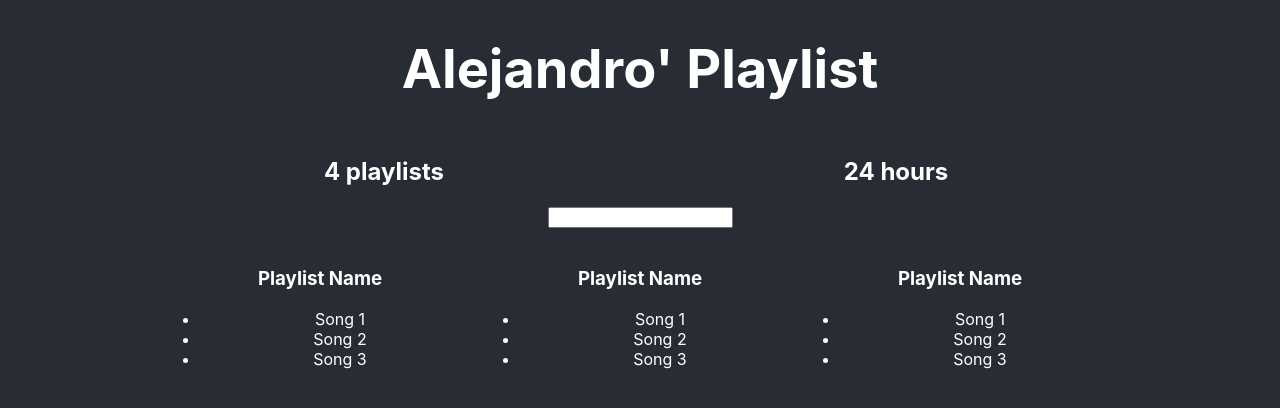
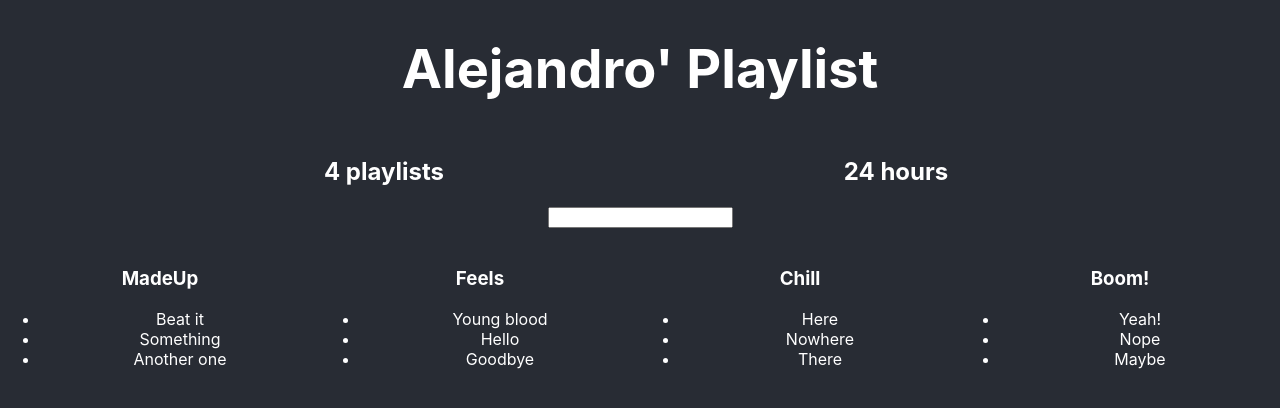
Before and after one commit to alefl10/react-spotify, a React (Create React App) app: page / in a window 1280 px wide. Shown: the top 408 px of the page. Built offline with nearby package versions, Linux system fonts and the light colour scheme.

Commit message:
Modified Playlist component to display mock up data

```diff
--- a/src/App.js
+++ b/src/App.js
@@ -1,28 +1,35 @@
 import React, { Component } from 'react';
 import './App.css';
-import { all } from 'q';
 
 const defaultStyle = { color: '#fff' };
 const fakeServerData = {
 	user: {
 		name: 'Alejandro',
 		playlists: [
-			{ songs: [
+			{
+				name: 'MadeUp',
+				songs: [
 					{name: 'Beat it', duration: 2},
 					{name: 'Something', duration: 2},
 					{name: 'Another one', duration: 2},
 			]},
-			{ songs: [
+			{
+				name: 'Feels',
+				songs: [
 					{name: 'Young blood', duration: 2},
 					{name: 'Hello', duration: 2},
 					{name: 'Goodbye', duration: 2},
 			]},
-			{ songs: [
+			{
+				name: 'Chill',
+				songs: [
 					{name: 'Here', duration: 2},
 					{name: 'Nowhere', duration: 2},
 					{name: 'There', duration: 2},
 			]},
-			{ songs: [
+			{
+				name: 'Boom!',
+				songs: [
 					{name: 'Yeah!', duration: 2},
 					{name: 'Nope', duration: 2},
 					{name: 'Maybe', duration: 2},
@@ -48,7 +55,6 @@ class HoursCounter extends Component {
 	render() {
 		const allSongs = this.props.playlists.reduce((songsArray, playlist) => songsArray.concat(playlist.songs), []);
 		const totalDuration = allSongs.reduce((sum, song) => sum + song.duration, 0)
-		console.log(allSongs);
 		return (
 			<div
 				style={{ width: '40%', display: 'inline-block' }}
@@ -73,21 +79,19 @@ class Filter extends Component {
 
 class Playlist extends Component {
 	render() {
+		const { name: playlistName } = this.props;
 		return (
 			<div style={{ ...defaultStyle, width: '25%', display: 'inline-block' }}>
 				<img src="" alt="" />
-				<h3>Playlist Name</h3>
+				<h3>{playlistName}</h3>
 				<ul>
-					<li>
-						Song 1
+				{this.props.songs.map(song =>(
+					<li key={`${playlistName}_${song.name}`}>
+						{song.name}
 					</li>
-					<li>
-						Song 2
-					</li>
-					<li>
-						Song 3
-					</li>
+				))}
 				</ul>
+
 			</div>
 		);
 	}
@@ -117,9 +121,9 @@ class App extends Component {
 					<PlaylistCounter playlists={this.state.serverData && this.state.serverData.user.playlists} />
 					<HoursCounter playlists={this.state.serverData && this.state.serverData.user.playlists}/>
 					<Filter />
-					<Playlist />
-					<Playlist />
-					<Playlist />
+					{this.state.serverData.user.playlists.map(playlist =>
+						<Playlist key={playlist.name} name={playlist.name} songs={playlist.songs} />
+					)}
 				</div>
 				: <h1 style={defaultStyle}>Loading...</h1>
 				}
```
Lines whose indentation alone changed are shown as unchanged.
